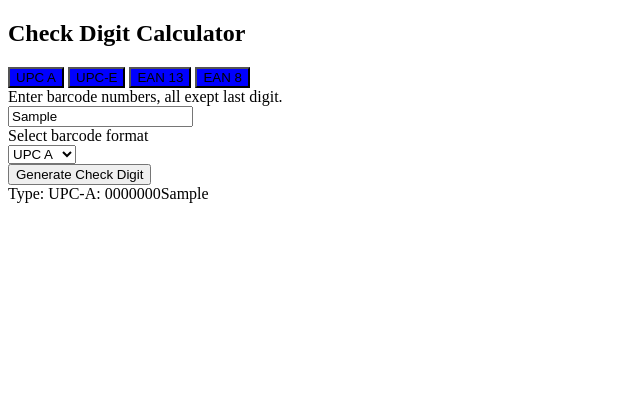
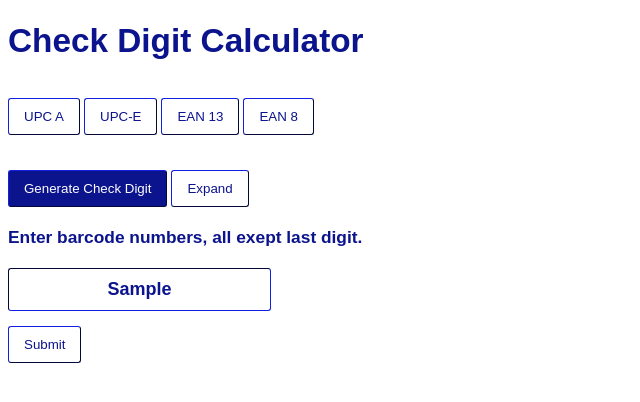
Before and after one commit to ChuckFisher313/barcode-tool, a plain HTML site: page index.html in a window 1280 px wide. Both pictures are taken after typing "Sample" into the empty fields and a click on the button "Generate Check Digit". Shown: the whole page, without its empty margins (0-640 px from the left). Drawn offline with Linux system fonts and the light colour scheme.

Commit message:
Updated index.hmtl, index.js, and css files

```diff
--- a/index.html
+++ b/index.html
@@ -10,32 +10,37 @@
   </head>
 
   <body>
-    <h2>Check Digit Calculator</h2>
+    <h1>Check Digit Calculator</h1>
+
+<!-- Select barcode type -->
 
     <div>
-      <button id="upcAbtn" onClick="changebtncolor()">UPC A </button>
-      <button id="upcEbtn" onClick="changebtncolor()">UPC-E</button>
-      <button id="ean13btn" onClick="changebtncolor()">EAN 13</button>
-      <button id="ean8btn" onClick="changebtncolor()">EAN 8</button>
-    </div>
-    <div>
-      <label for="input_barcode">Enter barcode numbers, all exept last digit.</label>
-      <input type="text" name="input_barcode" id="input_barcode" />
+      <button id="upcAbtn" class="btn" onClick="changebtncolor('upcAbtn')">UPC A</button>
+      <button id="upcEbtn" class="btn" onClick="changebtncolor('upcEbtn')">UPC-E</button>
+      <button id="ean13btn" class="btn" onClick="changebtncolor('ean13btn')"> EAN 13 </button>
+      <button id="ean8btn" class="btn" onClick="changebtncolor('ean8btn')">EAN 8</button>
     </div>
 
-    <div>
-      <label for="input_barcodetype">Select barcode format </label>
-      <select name="input_barcodetype" id="input_barcodetype">
-        <option value="UPC-A">UPC A</option>
-        <option value="UPC-E">UPC E</option>
-        <option value="EAN-13">EAN 13</option>
-        <option value="EAN-8">EAN 8</option>
-      </select>
+
+<!-- Choice between generating check digit and expanding the barcode-->
+
+<div id="divU">
+<button id="checkDigit" class="btn" onClick="selectOperation('checkDigit')"> Generate Check Digit</button>
+<button id="expand" class="btn" onClick="selectOperation('expand')">Expand</button>
+</div>
+
+<!-- Input box to enter the barcode-->
+
+<div>
+  <label for="input_barcode" class=textU>Enter barcode numbers, all exept last digit.</label>
+  <input type="text" name="input_barcode" class="textU" id="input_barcode" />
+</div>
+
+<div>
+      <button onClick="GenerateCheckDigit()" class="btn">Submit</button>
     </div>
+    <div id="barcode_result" class="textU"></div>
 
-    <div>
-      <button onClick="GenerateCheckDigit()">Generate Check Digit</button>
-    </div>
-    <div id="barcode_result"></div>
+
   </body>
 </html>
--- a/index.js
+++ b/index.js
@@ -1,5 +1,68 @@
-function changebtncolor() {
-  console.log("Change button color function executed: invoked")
+// Select the barcode type
+var barcode_type = '';
+function changebtncolor(buttonPressed) {
+  console.log("Change button color function executed: invoked");
+  var upcAbtn = document.getElementById("upcAbtn");
+  var upcEbtn = document.getElementById("upcEbtn");
+  var ean13btn = document.getElementById("ean13btn");
+  var ean8btn = document.getElementById("ean8btn");
+
+  upcAbtn.style.backgroundColor="white";
+  upcAbtn.style.color="rgb(12, 20, 141";
+
+  upcEbtn.style.backgroundColor="white";
+  upcEbtn.style.color="rgb(12, 20, 141";
+
+  ean13btn.style.backgroundColor="white";
+  ean13btn.style.color="rgb(12, 20, 141";
+
+  ean8btn.style.backgroundColor="white";
+  ean8btn.style.color="rgb(12, 20, 141";
+
+  document.getElementById(buttonPressed).style.backgroundColor="rgb(12, 20, 141)";
+  document.getElementById(buttonPressed).style.color="white";
+
+  console.log("Button color was changed.");
+
+  //If buttonPressed = something change it to something else, set global variable to that.
+
+  switch (buttonPressed) {
+    case "upcAbtn":
+      barcode_type = "UPC-A";
+      break;
+    case "upcEbtn":
+      barcode_type = "UPC-E";
+      break;
+    case "ean13btn":
+      barcode_type = "EAN-13";
+      break;
+    case "ean8btn":
+      barcode_type = "EAN-8";
+      break;
+  }
+
+  console.log("Set global variable of barcode selected");
+
+}
+
+// Select the operation you want to run
+
+function selectOperation(opselected){
+console.log("Operation button selected")
+
+var gencheckdigit = document.getElementById("checkDigit");
+var expand = document.getElementById("expand");
+
+gencheckdigit.style.backgroundColor="white";
+gencheckdigit.style.color="rgb(12,20,141)";
+
+expand.style.backgroundColor="white";
+expand.style.color="rgb(12,20,141)";
+
+document.getElementById(opselected).style.backgroundColor="rgb(12,20,141)";
+document.getElementById(opselected).style.color="white";
+
+
 }
 
 function GenerateCheckDigit() {
@@ -7,9 +70,9 @@
   var input_barcode = NormalizeUPC(
     document.getElementById("input_barcode").value
   );
-  var input_barcodetype = document.getElementById("input_barcodetype").value;
+
   var barcode = NormalizeUPC("0");
-  switch (input_barcodetype) {
+  switch (barcode_type) {
     case "UPC-A":
       barcode = GenerateUPCA(input_barcode);
       break;
@@ -25,7 +88,7 @@
   }
   // This is the output
   document.getElementById("barcode_result").innerHTML =
-    "Type: " + input_barcodetype + ": " + barcode;
+    "Type: " + barcode_type + ": " + barcode;
 }
 
 function NormalizeUPC(orig_barcode) {
--- a/style.css
+++ b/style.css
@@ -3,18 +3,43 @@
   display: block;
 }
 
-#upcAbtn{
-background-color: blue;
+h1 {
+  font-family:Arial, Helvetica, sans-serif;
+  font-size: 25pt;
+  color: rgb(12, 20, 141);
 }
 
-#upcEbtn{
-background-color: blue;
+.btn{
+background-color: white;
+color: rgb(12, 20, 141);
+border-width: 1px;
+border-color:rgb(12, 20, 141);
+padding: 10px;
+padding-left: 15px;
+padding-right: 15px;
+border-radius: 3px;
+margin-top: 15px;
 }
 
-#ean13btn{
-background-color: blue;
+.textU{
+color: rgb(12, 20, 141);
+font-family:Arial, Helvetica, sans-serif;
+font-size: 13pt;
+font-weight: bold;
+margin-top: 15px;
 }
 
-#ean8btn{
-background-color: blue;
+#divU{
+  margin-top:20px;
+  margin-bottom:20px;
 }
+
+#input_barcode{
+padding: 10px;
+font-size: 18px;
+border-color: rgb(12, 20, 141);
+border-radius: 3px;
+border-width: 1px;
+margin-top: 20px;
+text-align: center;
+}
```
